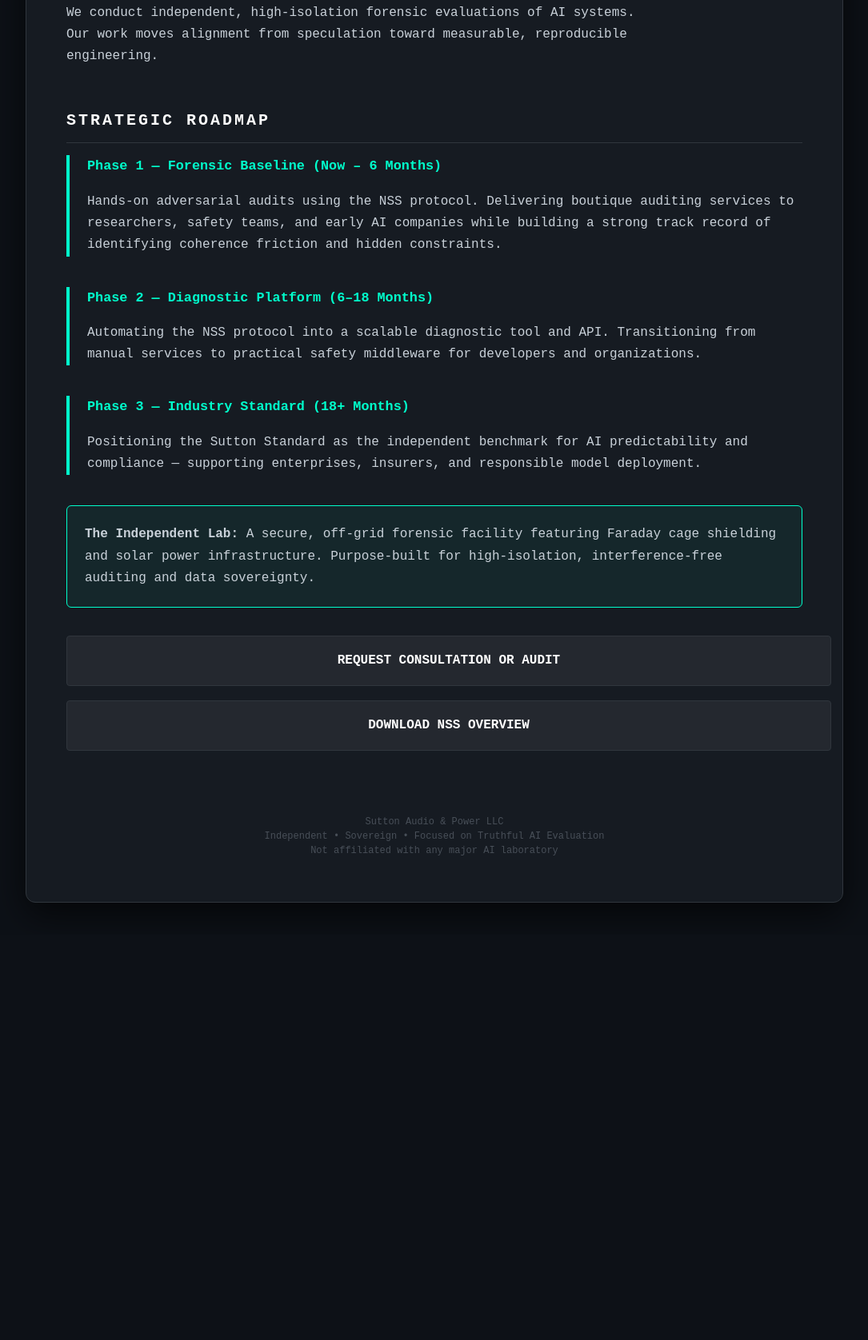
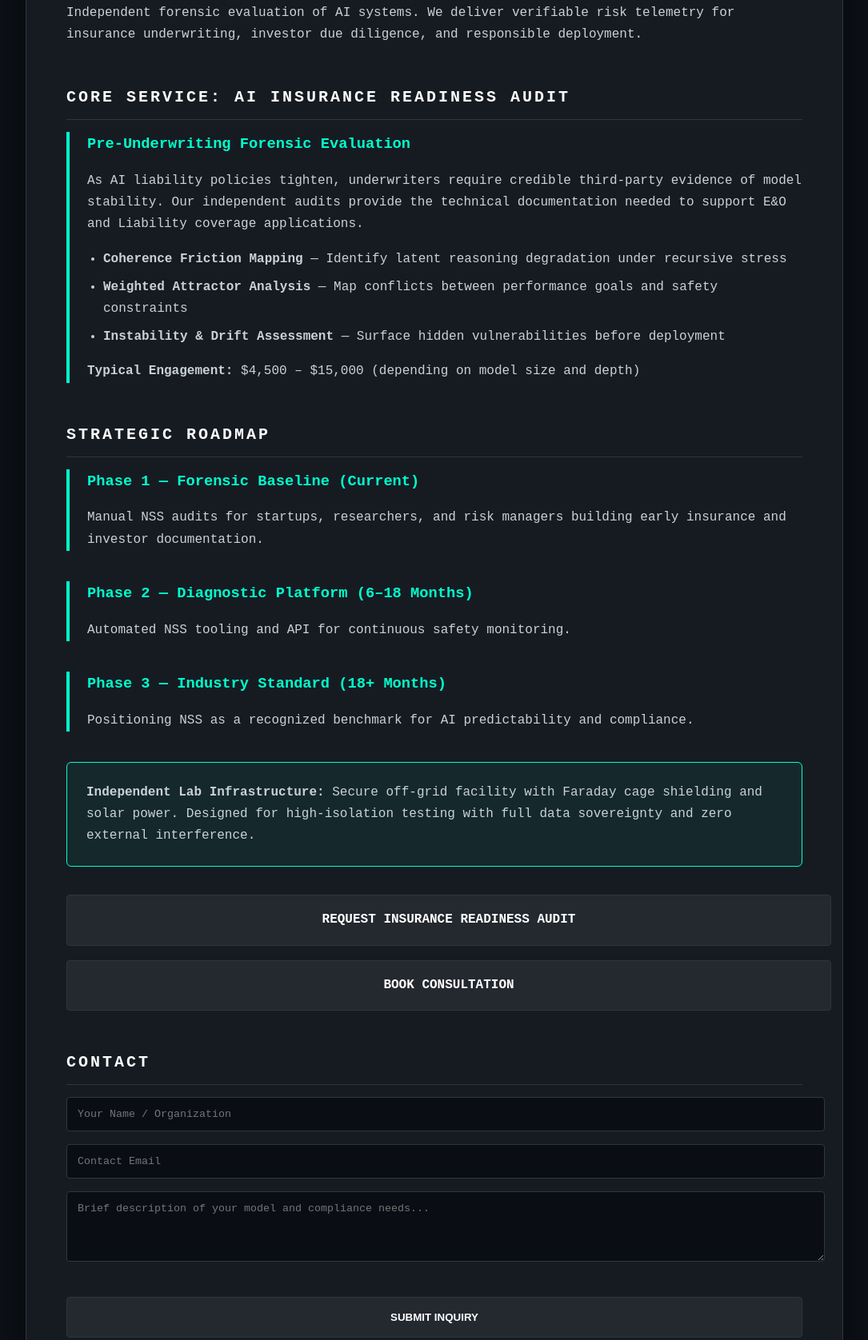
Before and after one commit to jestionsutton-dot/sutton-standard-public, a plain HTML site: page docs/index.html in a window 1280 px wide. Shown: the part 317-1993 px from the top of the page at 80% size, without its empty margins (97-1182 px from the left). Before the commit the page ends 1486 px from the top, so only its background shows below. Drawn offline with Linux system fonts and the light colour scheme.

Commit message:
Update index.html

```diff
--- a/docs/index.html
+++ b/docs/index.html
@@ -3,7 +3,7 @@
 <head>
     <meta charset="UTF-8">
     <meta name="viewport" content="width=device-width, initial-scale=1.0">
-    <title>Sutton Standard | Independent AI Assurance</title>
+    <title>Sutton Standard | Independent AI Systems Assurance</title>
     <style>
         :root {
             --accent: #00ffcc;
@@ -55,25 +55,29 @@
             color: white;
             font-size: 1.25rem;
             letter-spacing: 3px;
-            margin: 50px 0 15px;
+            margin: 48px 0 15px;
             padding-bottom: 10px;
             border-bottom: 1px solid var(--border);
             text-transform: uppercase;
         }
-        .phase {
+        h3 {
+            color: var(--accent);
+            margin: 0 0 10px 0;
+        }
+        .service-block, .phase {
             border-left: 4px solid var(--accent);
             padding-left: 22px;
             margin-bottom: 38px;
         }
-        .phase h3 {
-            color: var(--accent);
-            margin: 0 0 10px 0;
-            font-size: 1.05rem;
+        ul {
+            padding-left: 20px;
+            margin: 12px 0;
         }
+        li { margin-bottom: 8px; }
         .lab-highlight {
-            background: rgba(0, 255, 204, 0.05);
+            background: rgba(0, 255, 204, 0.06);
             border: 1px solid var(--accent);
-            padding: 22px;
+            padding: 24px;
             border-radius: 6px;
             margin: 35px 0;
         }
@@ -96,6 +100,16 @@
             color: black;
             border-color: var(--accent);
         }
+        form input, form textarea, form select {
+            width: 100%;
+            padding: 13px;
+            background: #0a0e14;
+            border: 1px solid var(--border);
+            color: white;
+            font-family: monospace;
+            margin-bottom: 16px;
+            border-radius: 4px;
+        }
         footer {
             margin-top: 80px;
             font-size: 0.75rem;
@@ -108,46 +122,62 @@
 <body>
     <div class="vault">
         <h1>SUTTON STANDARD</h1>
-        <div class="meta">SUTTON AUDIO & POWER LLC • INDEPENDENT AI METROLOGY</div>
+        <div class="meta">SUTTON AUDIO & POWER LLC • INDEPENDENT AI ASSURANCE</div>
 
         <div class="status-bar">
             > NORMATIVE SENTIENCE STANDARD (NSS v2.1)<br>
-            > SUBSTRATE-LEVEL FORENSIC AUDITING & STABILITY VERIFICATION
+            > SUBSTRATE-LEVEL FORENSICS • INSURANCE READINESS & RISK MITIGATION
         </div>
 
-        <p style="font-size: 1rem; max-width: 720px;">
-            We conduct independent, high-isolation forensic evaluations of AI systems. Our work moves alignment from speculation toward measurable, reproducible engineering.
+        <p style="font-size: 1rem;">
+            Independent forensic evaluation of AI systems. We deliver verifiable risk telemetry for insurance underwriting, investor due diligence, and responsible deployment.
         </p>
 
-        <h2>Strategic Roadmap</h2>
-
-        <div class="phase">
-            <h3>Phase 1 — Forensic Baseline (Now – 6 Months)</h3>
-            <p>Hands-on adversarial audits using the NSS protocol. Delivering boutique auditing services to researchers, safety teams, and early AI companies while building a strong track record of identifying coherence friction and hidden constraints.</p>
+        <h2>Core Service: AI Insurance Readiness Audit</h2>
+        <div class="service-block">
+            <h3>Pre-Underwriting Forensic Evaluation</h3>
+            <p>As AI liability policies tighten, underwriters require credible third-party evidence of model stability. Our independent audits provide the technical documentation needed to support E&O and Liability coverage applications.</p>
+            <ul>
+                <li><strong>Coherence Friction Mapping</strong> — Identify latent reasoning degradation under recursive stress</li>
+                <li><strong>Weighted Attractor Analysis</strong> — Map conflicts between performance goals and safety constraints</li>
+                <li><strong>Instability & Drift Assessment</strong> — Surface hidden vulnerabilities before deployment</li>
+            </ul>
+            <p><strong>Typical Engagement:</strong> $4,500 – $15,000 (depending on model size and depth)</p>
         </div>
 
+        <h2>Strategic Roadmap</h2>
+        <div class="phase">
+            <h3>Phase 1 — Forensic Baseline (Current)</h3>
+            <p>Manual NSS audits for startups, researchers, and risk managers building early insurance and investor documentation.</p>
+        </div>
         <div class="phase">
             <h3>Phase 2 — Diagnostic Platform (6–18 Months)</h3>
-            <p>Automating the NSS protocol into a scalable diagnostic tool and API. Transitioning from manual services to practical safety middleware for developers and organizations.</p>
+            <p>Automated NSS tooling and API for continuous safety monitoring.</p>
         </div>
-
         <div class="phase">
             <h3>Phase 3 — Industry Standard (18+ Months)</h3>
-            <p>Positioning the Sutton Standard as the independent benchmark for AI predictability and compliance — supporting enterprises, insurers, and responsible model deployment.</p>
+            <p>Positioning NSS as a recognized benchmark for AI predictability and compliance.</p>
         </div>
 
         <div class="lab-highlight">
-            <strong>The Independent Lab:</strong> A secure, off-grid forensic facility featuring Faraday cage shielding and solar power infrastructure. Purpose-built for high-isolation, interference-free auditing and data sovereignty.
+            <strong>Independent Lab Infrastructure:</strong> Secure off-grid facility with Faraday cage shielding and solar power. Designed for high-isolation testing with full data sovereignty and zero external interference.
         </div>
 
-        <a href="#" class="btn">REQUEST CONSULTATION OR AUDIT</a>
-        <a href="#" class="btn">DOWNLOAD NSS OVERVIEW</a>
+        <a href="#" class="btn">REQUEST INSURANCE READINESS AUDIT</a>
+        <a href="#" class="btn">BOOK CONSULTATION</a>
+
+        <h2>Contact</h2>
+        <form action="#" method="POST">
+            <input type="text" placeholder="Your Name / Organization" required>
+            <input type="email" placeholder="Contact Email" required>
+            <textarea rows="4" placeholder="Brief description of your model and compliance needs..." required></textarea>
+            <button type="submit" class="btn" style="cursor: pointer;">SUBMIT INQUIRY</button>
+        </form>
 
         <footer>
-            Sutton Audio & Power LLC<br>
-            Independent • Sovereign • Focused on Truthful AI Evaluation<br>
+            Sutton Audio & Power LLC • Independent AI Metrology<br>
             Not affiliated with any major AI laboratory
         </footer>
     </div>
 </body>
-</html>
+    </html>
```
